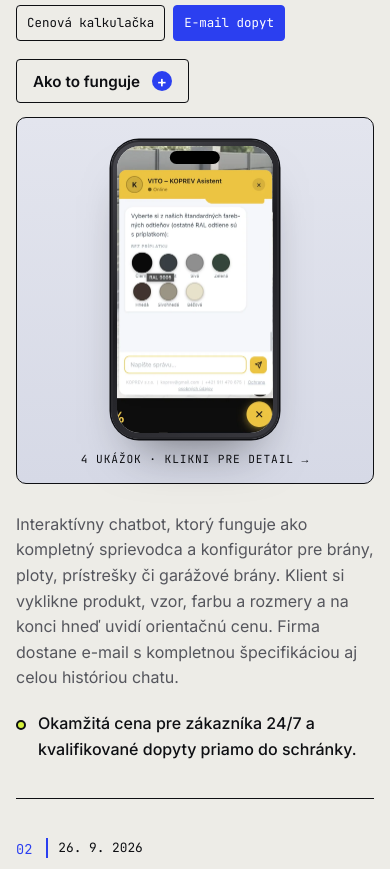
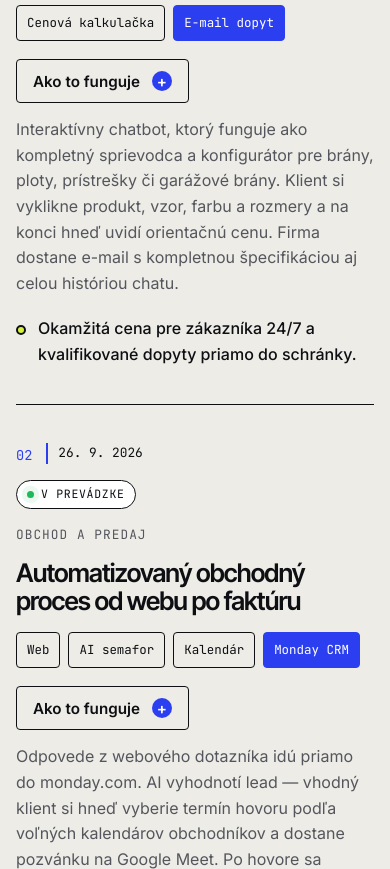
Before and after one commit to harajfilipsmtp-droid/haraj-filip-web, a plain HTML site: page index.html in a window 390 px wide. Shown: the part 3650-4519 px from the top of the page. Drawn offline with Linux system fonts and the light colour scheme.

Commit message:
Revert "Náhľady mobilu a MacBooku pri projektoch na hlavnej stránke"
This reverts commit ee738dec0cb333dda829e5d69f3f6eba6c584365.

```diff
--- a/main.js
+++ b/main.js
@@ -350,46 +350,3 @@ document.querySelectorAll("[data-slider]").forEach((slider) => {
   slider.closest("dialog")?.addEventListener("toggle", update);
   new ResizeObserver(update).observe(slider);
 });
-
-// ---------- Device previews on the project cards ----------
-// Reuses the phone / MacBook from each project's detail panel and cycles its screenshots.
-document.querySelectorAll(".project").forEach((card) => {
-  const btn = card.querySelector("[data-open]");
-  const dialog = btn && document.getElementById(btn.dataset.open);
-  const device = dialog?.querySelector(".gallery .dmac, .gallery .dphone");
-  if (!device) return;
-
-  const clone = device.cloneNode(true);
-  clone.querySelectorAll("[data-slider]").forEach((s) => {
-    s.removeAttribute("data-slider");
-    s.removeAttribute("aria-label");
-    s.removeAttribute("aria-roledescription");
-  });
-  const slides = [...clone.querySelectorAll(".slider__slide")];
-
-  const preview = document.createElement("button");
-  preview.type = "button";
-  preview.className = `project__preview ${clone.classList.contains("dmac") ? "is-mac" : "is-phone"}`;
-  preview.setAttribute("aria-label", `Pozrieť ukážky projektu: ${card.querySelector("h3").textContent}`);
-  preview.append(clone);
-  const hint = document.createElement("span");
-  hint.className = "project__hint mono";
-  hint.textContent = `${slides.length} ukážok · klikni pre detail →`;
-  preview.append(hint);
-  preview.addEventListener("click", () => btn.click());
-  card.querySelector(".project__side").prepend(preview);
-
-  // Crossfade through the screenshots while the card is on screen
-  let i = 0;
-  let timer;
-  slides[0].classList.add("is-active");
-  const next = () => {
-    slides[i].classList.remove("is-active");
-    i = (i + 1) % slides.length;
-    slides[i].classList.add("is-active");
-  };
-  new IntersectionObserver(([entry]) => {
-    clearInterval(timer);
-    if (entry.isIntersecting && !window.matchMedia("(prefers-reduced-motion: reduce)").matches) timer = setInterval(next, 2600);
-  }, { threshold: 0.3 }).observe(preview);
-});
--- a/styles.css
+++ b/styles.css
@@ -460,24 +460,6 @@ body.has-dialog { overflow: hidden; }
 .dbrowser .slider img { aspect-ratio: 1898 / 856; object-fit: cover; object-position: top left; }
 .gallery__item--mail { width: min(460px, 100%); margin-inline: auto; }
 .dbrowser.dbrowser--mail .slider img { aspect-ratio: 1000 / 1130; object-position: top center; }
-/* Device previews on the project cards */
-.project__preview {
-  display: grid; justify-items: center; gap: 12px; width: 100%; margin: 0 0 28px; padding: 22px 18px 14px;
-  border: 1.5px solid var(--ink); border-radius: 10px; background: linear-gradient(180deg, #e3e5ee, #d6d9e6);
-  cursor: pointer; font: inherit; color: inherit;
-  transition: transform 0.3s var(--ease), box-shadow 0.3s var(--ease);
-}
-.project__preview:hover { transform: translate(-4px, -4px); box-shadow: 6px 6px 0 0 var(--blue); }
-.project__preview.is-phone .dphone { width: 168px; padding: 6px; border-radius: 28px; }
-.project__preview.is-phone .dphone .slider { border-radius: 23px; }
-.project__preview.is-phone .dphone__island { top: 11px; height: 13px; border-radius: 8px; }
-.project__preview.is-mac .dmac { width: 100%; }
-.project__preview .slider { overflow: hidden; cursor: inherit; scroll-snap-type: none; }
-.project__preview .slider__track { position: relative; }
-.project__preview .slider__slide { position: absolute; inset: 0; opacity: 0; transition: opacity 0.9s var(--ease); }
-.project__preview .slider__slide.is-active { opacity: 1; }
-.project__hint { font-size: 0.7rem; color: var(--ink); }
-.project__preview:hover .project__hint { color: var(--blue); }
 /* MacBook mockup for desktop screenshots */
 .gallery__item.gallery__item--mac { width: 100%; }
 .dmac { padding: 0 4%; }
```
